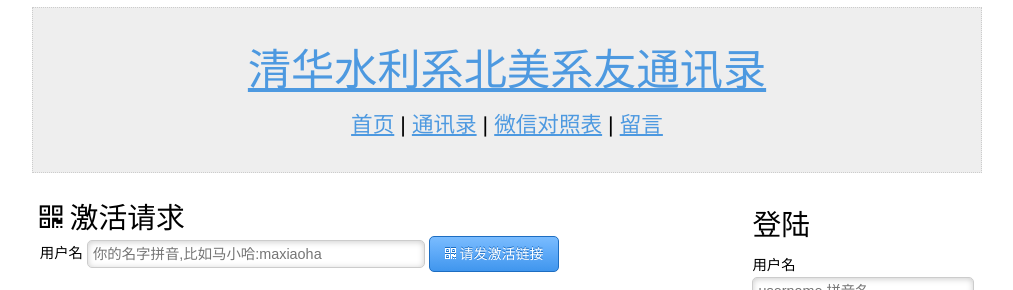
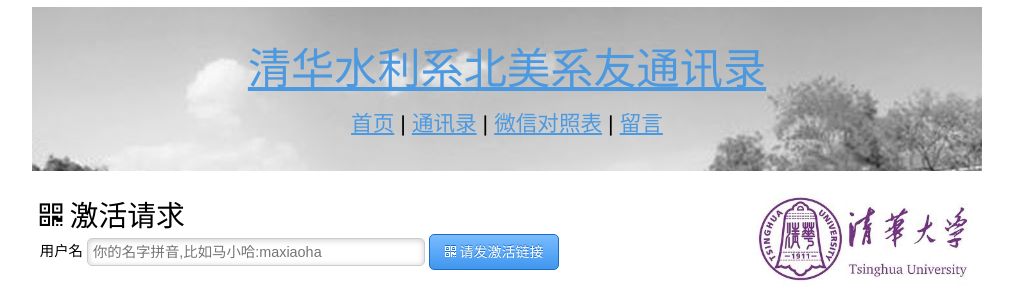
Before and after one commit to theautonomy/jplayer-playground, a plain HTML site: page web/site2/index.html in a window 1280 px wide. Shown: the top 290 px of the page, without its empty margins (133-1146 px from the left). Drawn offline with nearby package versions, Linux system fonts and the light colour scheme; grey boxes are pictures that could not be loaded.

Commit message:
UI update

```diff
--- a/web/site2/index.html
+++ b/web/site2/index.html
@@ -16,7 +16,20 @@
   <body>
     <div class="grid">
 
-      <div class="col_12 visible">
+<!--
+      <div style="background-image: url(img/tsinghua-bg1.jpg);" class="col_12 visible">
+       <br>
+       <br>
+       <br>
+       <br>
+      </div>
+      -->
+<!--
+      <div class="custom_bg col_12 visible">
+      <div style="background-image: url(img/tsinghua-bg1.jpg);">
+      <div style="background-image: url(img/tsinghua-bg1.jpg);">
+      -->
+      <div class="custom_bg col_12 ">
         <br>
         <h2 class="center"><a href="http://178502.net/index.php">清华水利系北美系友通讯录</a></h2>
         <h5 class="center">
@@ -36,7 +49,7 @@
             <button type="submit" class="medium blue"><i class="icon-qrcode"> </i>请发激活链接</button>
           </form>
           <br>
-          <img src="http://upload.wikimedia.org/wikipedia/en/thumb/e/ec/Tsinghua_University_Logo.svg/284px-Tsinghua_University_Logo.svg.png" width="300px">
+          <img src="http://jingyihotel.net/wp-content/uploads/2012/05/tsinghua.jpg" width="300px">
           <br>
           <br>
           <hr class="alt2" />
@@ -64,6 +77,8 @@
         </div>
 
         <div class="col_3">
+
+          <img src="img/tsinghua-bg2.jpg"></img>
           <form class="vertical" action="login.php" method="post">
             <h4>登陆</h4>
             <label for="text_2">用户名</label>
--- a/web/site2/style.css
+++ b/web/site2/style.css
@@ -153,3 +153,7 @@ border:5px solid #ddd;
 margin:30px 0;
 display:block;
 }
+
+.custom_bg {
+	background-image: url("img/tsinghua-bg4.jpg");
+}
```
Also changed, not shown: web/site2/img/tsinghua-bg1.jpg (added), web/site2/img/tsinghua-bg2.jpg (added), web/site2/img/tsinghua-bg4.jpg (added).
